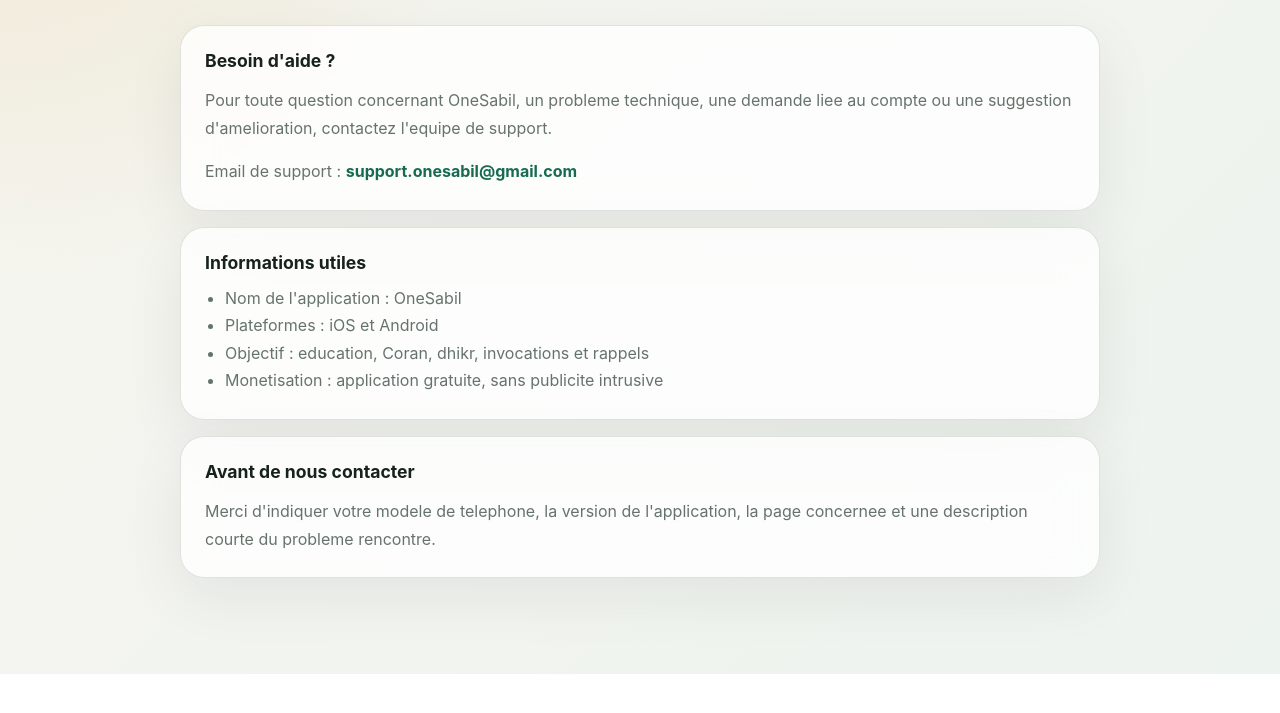
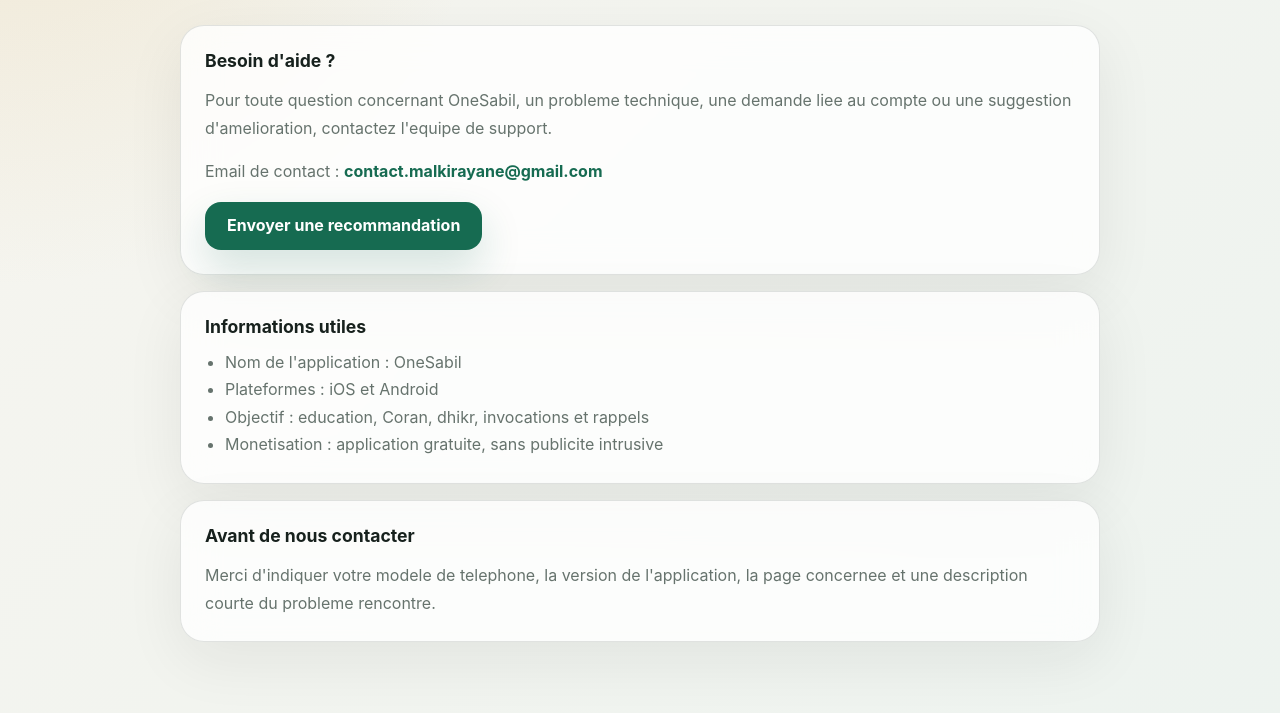
Before and after one commit to rymlk/onesabil-site, a plain HTML site: page support.html in a window 1280 px wide. Shown: the part 225-938 px from the top of the page. Before the commit the page ends 899 px from the top, so only its background shows below. Drawn offline with Linux system fonts and the light colour scheme.

Commit message:
Add recommendation contact button

```diff
--- a/support.html
+++ b/support.html
@@ -20,8 +20,16 @@
           d'amelioration, contactez l'equipe de support.
         </p>
         <p>
-          Email de support :
-          <a href="mailto:support.onesabil@gmail.com">support.onesabil@gmail.com</a>
+          Email de contact :
+          <a href="mailto:contact.malkirayane@gmail.com">contact.malkirayane@gmail.com</a>
+        </p>
+        <p>
+          <a
+            class="button"
+            href="mailto:contact.malkirayane@gmail.com?subject=Recommandation%20OneSabil&body=Salam%2C%0A%0AJe%20souhaite%20envoyer%20une%20recommandation%20pour%20OneSabil%20%3A%0A%0A"
+          >
+            Envoyer une recommandation
+          </a>
         </p>
       </section>
 
```
Also changed, not shown: index.html (+7 -1 lines).
